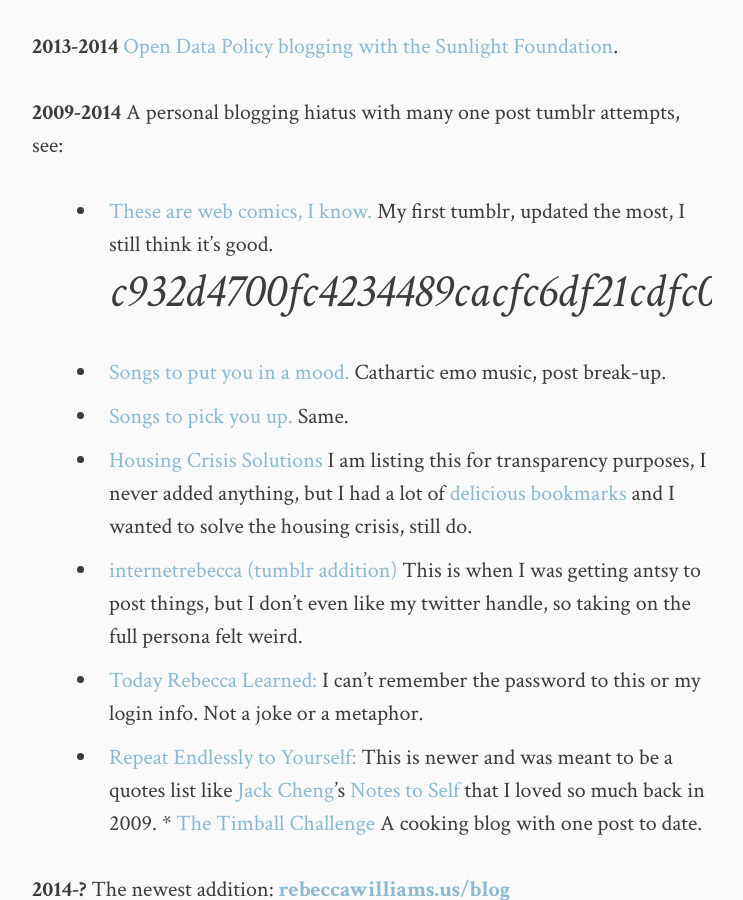
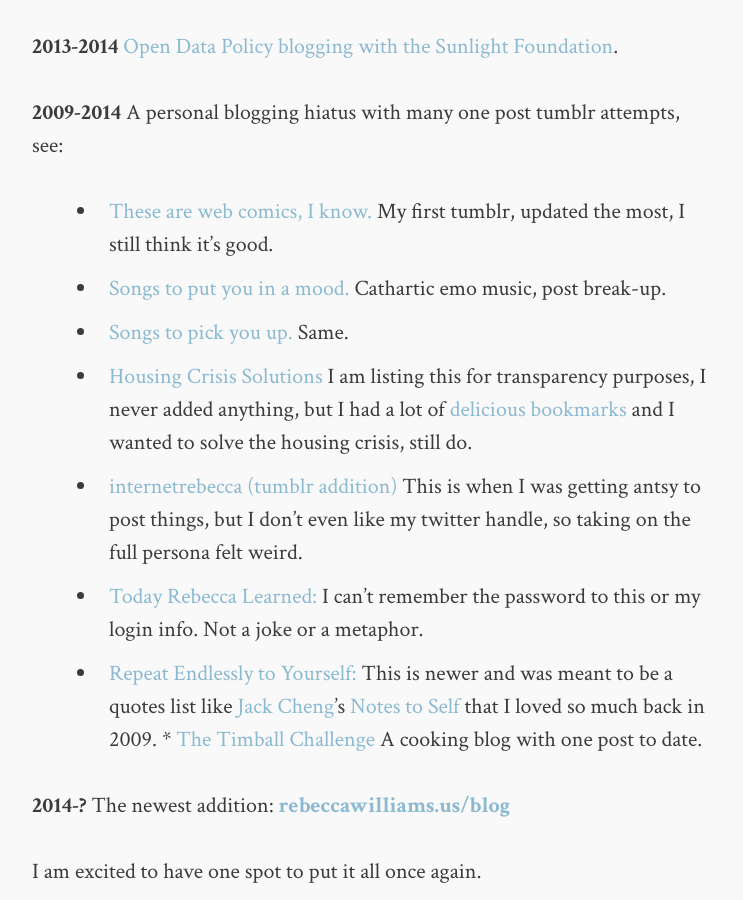
Before and after one commit to rebeccawilliams/rebeccawilliams.us, a Jekyll site: the page built from _posts/2013-08-17-helloworld.md, in a window 1280 px wide and 900 px high, scrolled down 2035 px. Shown: the whole window, without its empty margins (268-1011 px from the left). Built offline with Jekyll 4.4.1, drawn with Linux system fonts in a browser that asks for light colours; comment, search, counter and statistics services are not loaded.

Commit message:
Update 2013-08-17-helloworld.md

```diff
--- a/_posts/2013-08-17-helloworld.md
+++ b/_posts/2013-08-17-helloworld.md
@@ -23,7 +23,6 @@
 **2009-2014** A personal blogging hiatus with many one post tumblr attempts, see:
 
 * [These are web comics, I know.](http://thesearewebcomicsiknow.tumblr.com/) My first tumblr, updated the most, I still think it's good.
->>>>>>> c932d4700fc4234489cacfc6df21cdfc006c8b5b
 * [Songs to put you in a mood.](http://songstoputyouinamood.tumblr.com/) Cathartic emo music, post break-up.
 * [Songs to pick you up.](http://songstopickyouup.tumblr.com/) Same.
 *  [Housing Crisis Solutions](http://housingcrisissolutions.tumblr.com/) I am listing this for transparency purposes, I never added anything, but I had a lot of [delicious bookmarks](https://delicious.com/thisisdumbiknow/tag_bundle/PlanningThesis) and I wanted to solve the housing crisis, still do.
```
